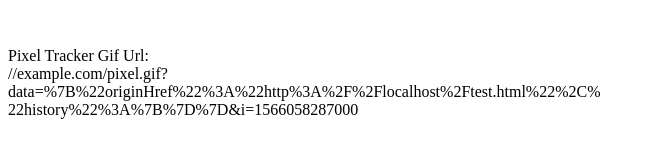
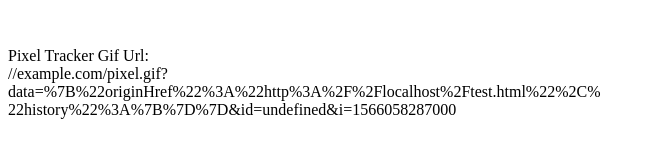
Before and after one commit to Wuddrum/js-history-tracker, a plain HTML site: page test.html in a window 1280 px wide. Shown: the part 318-483 px from the top of the page, without its empty margins (0-655 px from the left). Drawn offline with Linux system fonts and the light colour scheme.

Commit message:
Add history ID to test page's URL

```diff
--- a/test.html
+++ b/test.html
@@ -105,7 +105,10 @@
         var pixelDataJson = JSON.stringify(pixelData);
         var encodedPixelDataJson = encodeURIComponent(pixelDataJson);
         var trackingPixelBaseUrl = '//example.com/pixel.gif';
-        var pixelSrc = trackingPixelBaseUrl + '?data=' + encodedPixelDataJson + '&i=' + new Date().getTime();
+        var pixelSrc = trackingPixelBaseUrl
+                       + '?data=' + encodedPixelDataJson
+                       + '&id=' + id
+                       + '&i=' + new Date().getTime();
         var pixelSrcEl = document.getElementById('pixelUrl');
         pixelSrcEl.innerHTML = pixelSrc;
 
```
